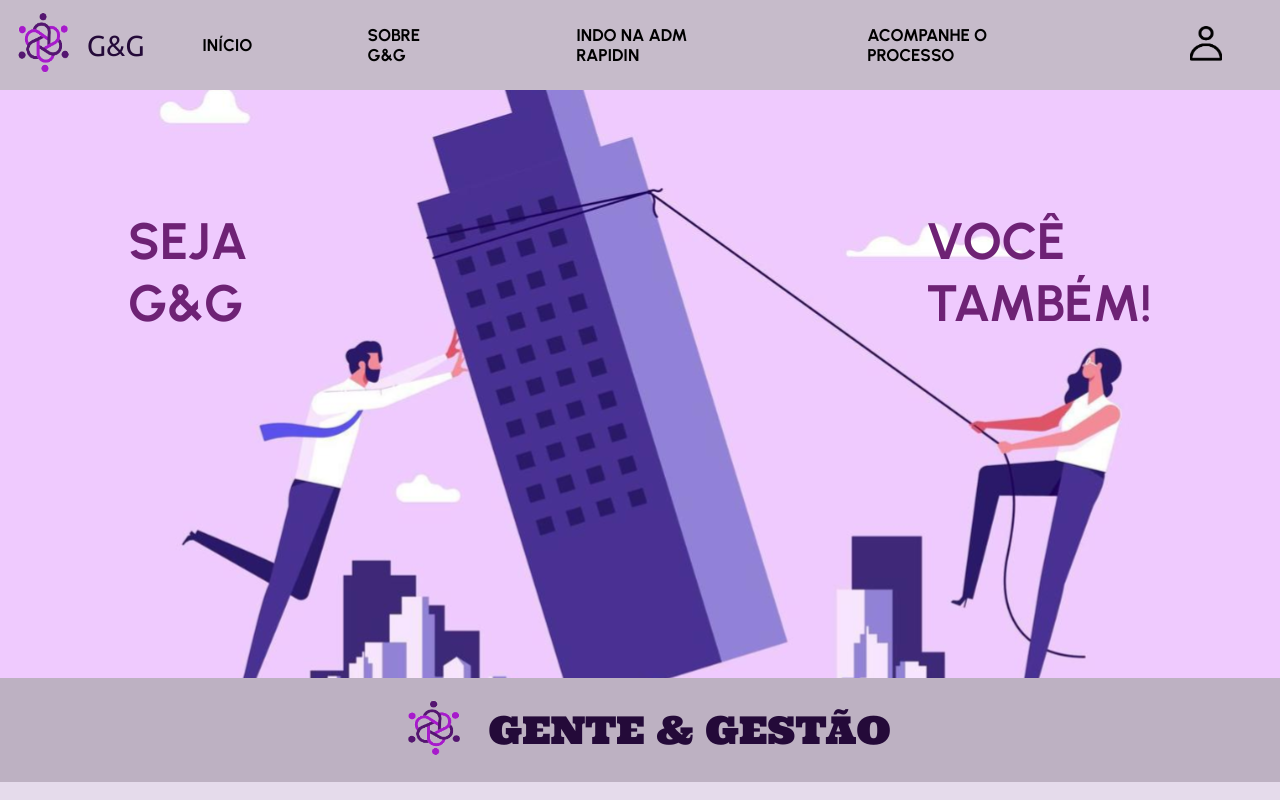
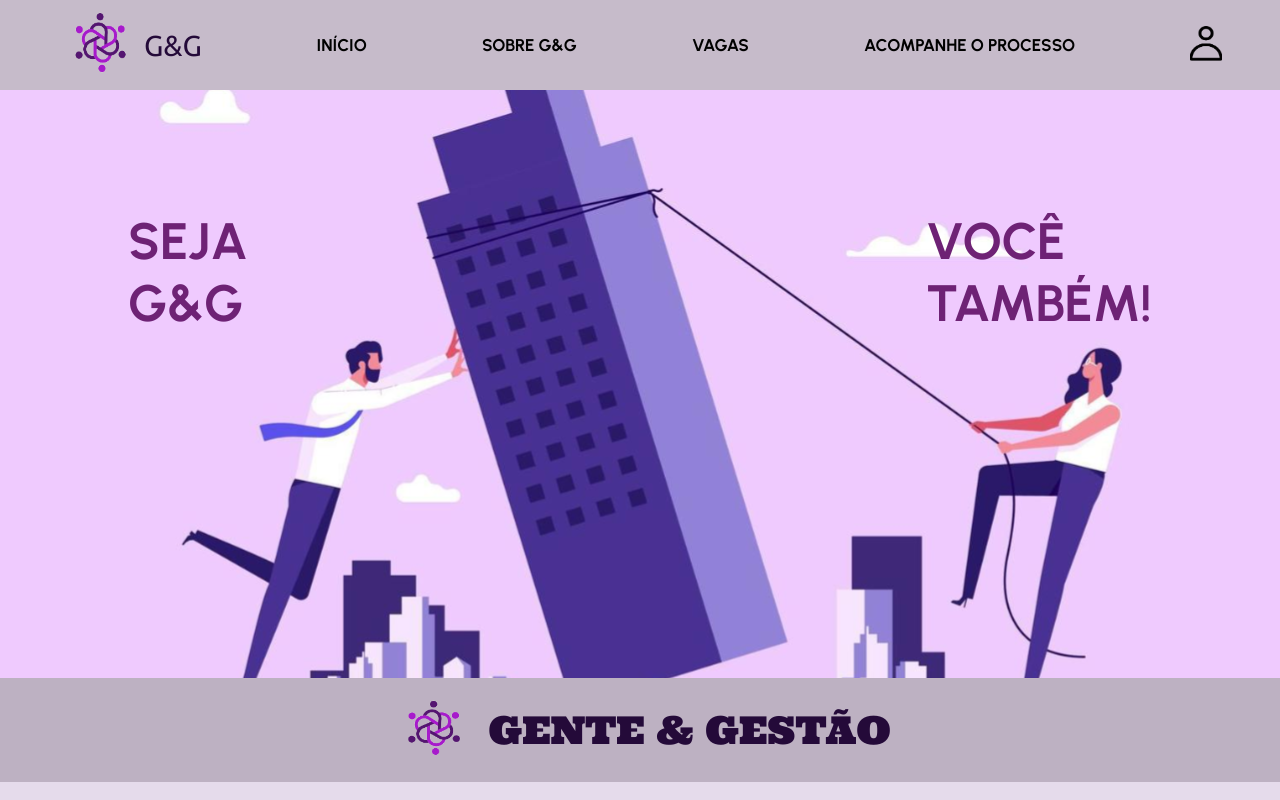
Before and after one commit to myslium/tcc-g-g, a React (Create React App) app: page / in a window 1280 px wide. Shown: the top 800 px of the page. Built offline with nearby package versions, Linux system fonts and the light colour scheme; a web font is replaced by a local one.

Commit message:
ai sim, gente para ir a adin tem que estar om a api

```diff
--- a/src/admin/notificacoes/index.jsx
+++ b/src/admin/notificacoes/index.jsx
@@ -1,20 +1,36 @@
 import { useState } from 'react'
 import Cabecalho from '../../componentes/cabeçalho'
 import Tituloelogo from '../../componentes/tituloelogo'
+import { useNavigate } from 'react-router-dom';
 import './index.scss'
 
+
+
+
 export default function Notificacoes(){
+    const navigate = useNavigate();
+
+function reset() {
+    localStorage.removeItem('token');
+    navigate('/')
+}
+
+
+
     return(
         <div className="pagina-interessados">
+
             <Cabecalho
-            titulo1 =' Sair'
-            titulo2 = 'Vagas'
-            link2 = '/admin/vagasadmin'
-            titulo3 = 'Notificações'
-            link3 = '/admin/notificacoes'
-            titulo4 = 'Gerenciamento Vagas'
-            link4 = '/admin/gerenciamento'
+                titulo1='Sair'
+                onLogout={reset}
+                titulo2='Vagas'
+                link2='/admin/vagasadmin'
+                titulo3='Notificações'
+                link3='/admin/notificacoes'
+                titulo4='Gerenciamento Vagas'
+                link4='/admin/gerenciamento'
             />
+
 
         <div className="topo">
                 <div className="conttopo">
--- a/src/componentes/cabeçalho/index.jsx
+++ b/src/componentes/cabeçalho/index.jsx
@@ -8,10 +8,7 @@ export default function Cabecalho(props) {
     const [larguraTela, setLarguraTela] = useState(window.innerWidth);
 
     useEffect(() => {
-
         window.addEventListener('resize', atualizarLarguraTela);
-
-
         return () => {
             window.removeEventListener('resize', atualizarLarguraTela);
         };
@@ -25,13 +22,13 @@ export default function Cabecalho(props) {
         setLarguraTela(window.innerWidth);
     };
 
-    function atualizarTitulo() {
+    const atualizarTitulo = () => {
         if (larguraTela <= 768 || menuAberto) {
             setTitulo('GENTE & GESTÃO');
         } else {
             setTitulo('G&G');
         }
-    }
+    };
 
     const toggleMenu = () => {
         setMenuAberto(!menuAberto);
@@ -51,15 +48,19 @@ export default function Cabecalho(props) {
                 </div>
                 <nav className={menuAberto ? 'aberto' : ''}>
                     <ul>
-                        <li><Link to='/'>{props.titulo1}</Link></li>
+                        {props.onLogout ? (
+                            <li onClick={props.onLogout}>{props.titulo1}</li>
+                        ) : (
+                            <li>
+                                <Link to={props.link1}>{props.titulo1}</Link>
+                            </li>
+                        )}
                         <li><Link to={props.link2}>{props.titulo2}</Link></li>
-                        <li><Link to= {props.link3}>{props.titulo3}</Link></li>
+                        <li><Link to={props.link3}>{props.titulo3}</Link></li>
                         <li><Link to={props.link4}>{props.titulo4}</Link></li>
                         <li>
                             <Link to='/login'>
-
-                                    <img className="login" src="/assets/images/cabecalho/perfil.png" alt="Perfil" />
-
+                                <img className="login" src="/assets/images/cabecalho/perfil.png" alt="Perfil" />
                             </Link>
                         </li>
                     </ul>
--- a/src/componentes/cabeçalho/index.scss
+++ b/src/componentes/cabeçalho/index.scss
@@ -1,7 +1,3 @@
-
-
-
-
 .cabeçalho {
     margin: 0;
     display: flex;
@@ -13,7 +9,6 @@
     padding: 10px 0;
     z-index: 1000;
     box-sizing: border-box;
-
 
     .container {
         display: flex;
@@ -93,6 +88,21 @@
                         color: #ffffff;
                     }
                 }
+
+            }
+
+            .oi {
+                color: #000;
+                text-decoration: none;
+                font-family: 'Urbanist', sans-serif;
+                font-weight: 700;
+                text-transform: uppercase;
+                font-size: 17px;
+                cursor: pointer;
+
+                &:hover {
+                    color: #ffffff;
+                }
             }
         }
 
@@ -112,6 +122,7 @@
 
                 li {
                     margin: 10px 0;
+
                     a {
                         font-size: 14px;
                     }
@@ -126,11 +137,11 @@
     }
 
     .login {
-
         width: 32px;
         height: 35px;
     }
-    .login:hover{
+
+    .login:hover {
         filter: brightness(0) invert(1);
     }
 
@@ -155,11 +166,12 @@
             display: none;
         }
 
-       .login {
+        .login {
             width: 20px;
             height: 25px;
         }
-       .login:hover{
+
+        .login:hover {
             filter: brightness(0) invert(1);
         }
 
@@ -168,6 +180,4 @@
             justify-content: center;
         }
     }
-
-
 }
--- a/src/pages/falecomconsultor/index.jsx
+++ b/src/pages/falecomconsultor/index.jsx
@@ -51,6 +51,7 @@ export default function Falecomconsultor() {
         <div className='pagina-falecomconsultor'>
              <Cabecalho
              titulo1 = 'Início'
+              link1='/'
             titulo2 = 'Sobre G&G'
             link2 = '/sobre'
             titulo3 = 'Vagas'
--- a/src/pages/inicio/index.jsx
+++ b/src/pages/inicio/index.jsx
@@ -9,12 +9,13 @@ import Footer from '../../componentes/footer'
 export default function Inicio() {
     return (
         <div className='pagina-inicio'>
-            <Cabecalho
-            titulo1 =  'Início'
+         <Cabecalho
+             titulo1 = 'Início'
+            link1='/'
             titulo2 = 'Sobre G&G'
             link2 = '/sobre'
-            titulo3 = 'indo na adm rapidin'
-            link3 = '/admin/notificacoes'
+            titulo3 = 'Vagas'
+            link3 = '/vagas'
             titulo4 = 'Acompanhe o processo'
             link4 = '/falecomconsultor'
 
--- a/src/pages/sobregeg/index.jsx
+++ b/src/pages/sobregeg/index.jsx
@@ -11,6 +11,7 @@ export default function SobreGeG() {
 
             <Cabecalho
             titulo1 = 'Início'
+             link1='/'
             titulo2 = 'Sobre G&G'
             link2 = '/sobre'
             titulo3 = 'Vagas'
--- a/src/pages/vagas/index.jsx
+++ b/src/pages/vagas/index.jsx
@@ -11,6 +11,7 @@ export default function Vagas() {
 
             <Cabecalho
             titulo1 = 'Início'
+            link1='/'
             titulo2 = 'Sobre G&G'
             link2 = '/sobre'
             titulo3 = 'Vagas'
```
